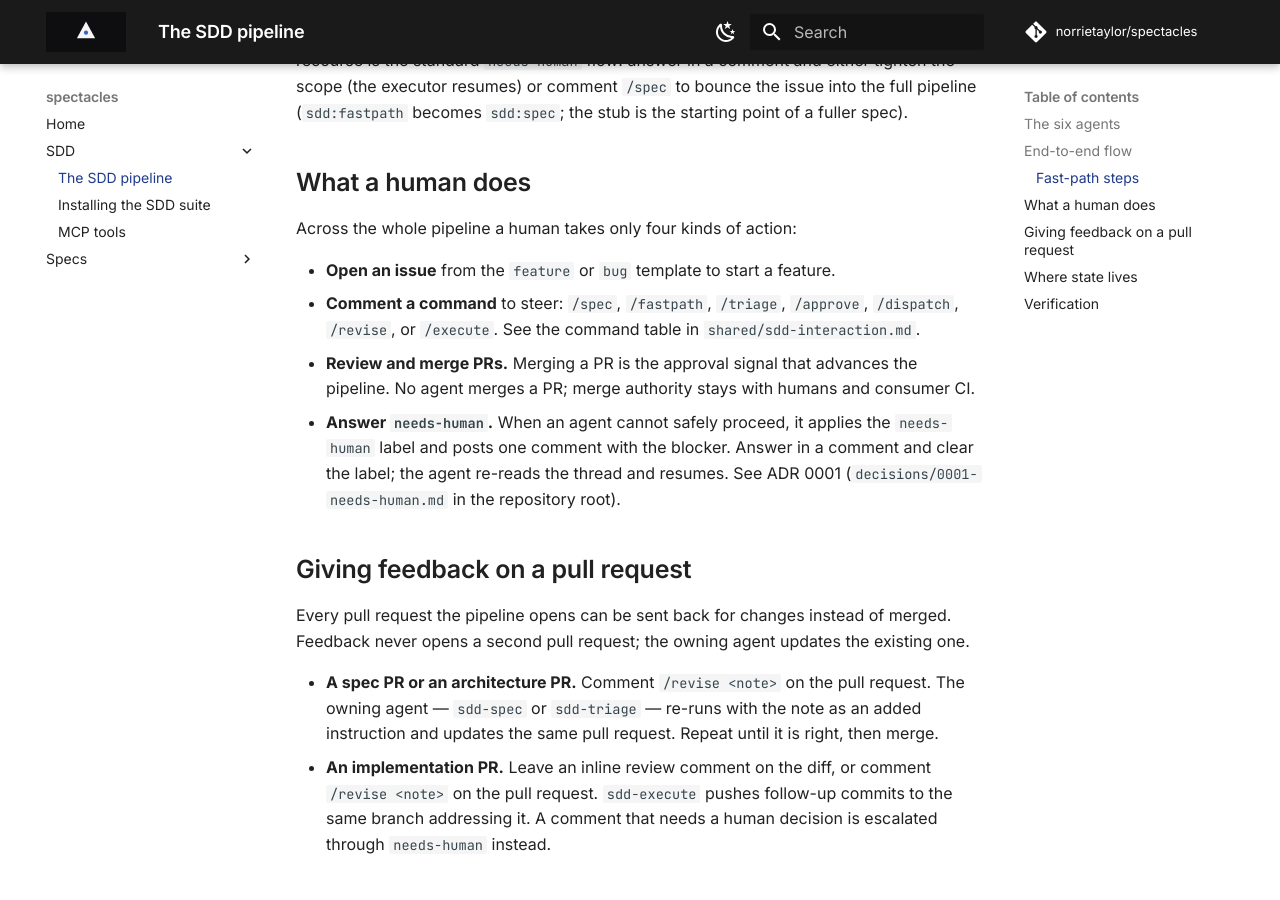
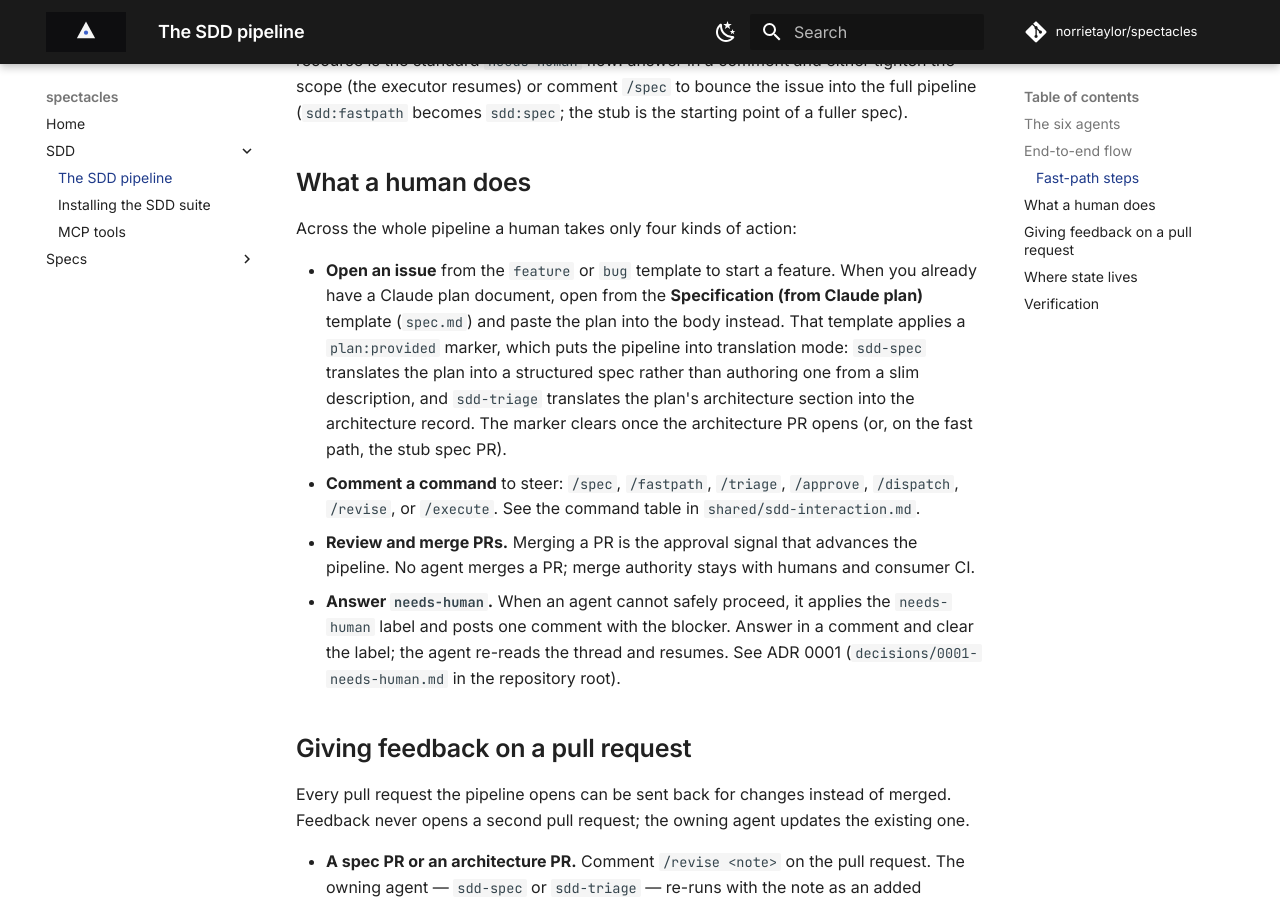
Before and after one commit to norrietaylor/spectacles, an MkDocs documentation site: the page built from docs/sdd/index.md, in a window 1280 px wide and 900 px high, scrolled down 5954 px. Built offline with MkDocs 1.6.1 and Material for MkDocs 9.7.7, drawn with Linux system fonts in a browser that asks for light colours; comment, search, counter and statistics services are not loaded.

Commit message:
feat(sdd): accept Claude plan documents via plan:provided marker
Add a 'Specification (from Claude plan)' issue template (spec.md) that
applies a plan:provided marker. The marker puts sdd-spec and sdd-triage
into translation mode: sdd-spec translates the plan into a structured
spec, sdd-triage Phase A translates the plan's architecture section into
architecture.md, with from-scratch fallback when the plan lacks one.

- templates: new spec.md template; plan:provided label in labels.yml.
- lifecycle-states.yml: declare plan:provided under markers.
- sdd-spec.md: step 3b translation detect, step 5a plan translation,
  step 3a proposal text adjust, step 7a plan-lift; remove-labels gains
  plan:provided (fast-path stub-spec exit clears it).
- sdd-triage.md: Phase A architecture-translation; remove-labels gains
  plan:provided (Phase A clears it when the arch PR opens).
- sdd-gates.md: no-leakage gate relaxed only with a
  (translated from plan: step N) citation; empty-PR Blocker unchanged.
- sdd-interaction.md: plan:provided orthogonal-marker entry.
- quick-setup.sh: install spec.md template.
- docs/sdd/index.md: note the plan template in "What a human does".
- regenerated sdd-spec.lock.yml and sdd-triage.lock.yml.

Closes #102

Co-Authored-By: Claude Opus 4.7 (1M context) <noreply@anthropic.com>

```diff
--- a/docs/sdd/index.md
+++ b/docs/sdd/index.md
@@ -192,6 +192,14 @@ starting point of a fuller spec).
 Across the whole pipeline a human takes only four kinds of action:
 
 - **Open an issue** from the `feature` or `bug` template to start a feature.
+  When you already have a Claude plan document, open from the
+  **Specification (from Claude plan)** template (`spec.md`) and paste the plan
+  into the body instead. That template applies a `plan:provided` marker, which
+  puts the pipeline into translation mode: `sdd-spec` translates the plan into a
+  structured spec rather than authoring one from a slim description, and
+  `sdd-triage` translates the plan's architecture section into the architecture
+  record. The marker clears once the architecture PR opens (or, on the fast
+  path, the stub spec PR).
 - **Comment a command** to steer: `/spec`, `/fastpath`, `/triage`,
   `/approve`, `/dispatch`, `/revise`, or `/execute`. See the command
   table in `shared/sdd-interaction.md`.
```
Also changed, not shown: shared/sdd-gates.md (+10 -1 lines), shared/sdd-interaction.md (+12 -0 lines), templates/.github/ISSUE_TEMPLATE/spec.md (added, +62 -0 lines), .github/workflows/sdd-spec.md, .github/workflows/sdd-triage.md, 5 other files.
